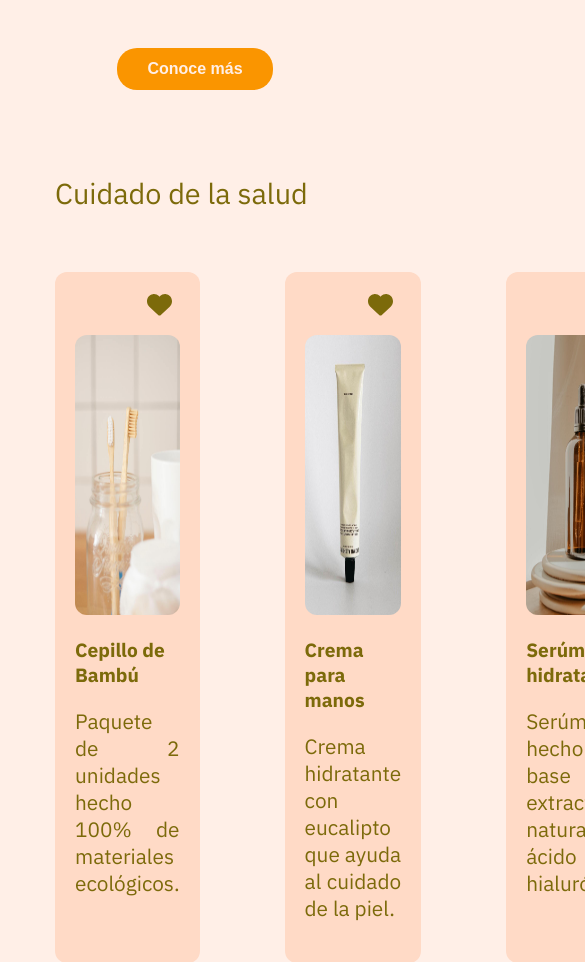
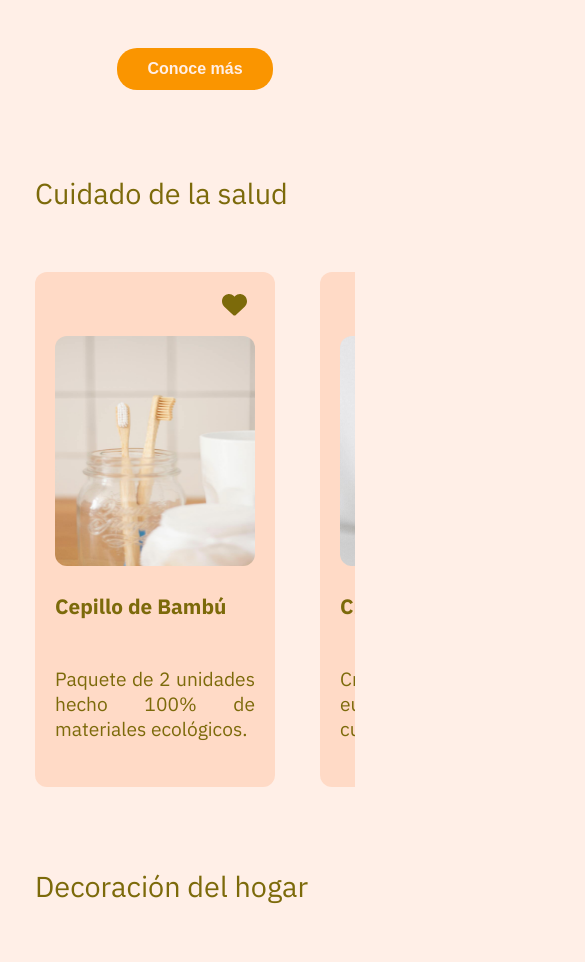
Before and after one commit to iamanyyeei/EcoStore-Sass-Basic, a plain HTML site: page index.html in a window 390 px wide. Shown: the part 910-1872 px from the top of the page, 585 px wide, since content can reach past the window. Drawn offline with Linux system fonts and the light colour scheme.

Commit message:
Scroll horizontal en la sección Decoracion del hogar y cuidados de la salud AVANZADO

```diff
--- a/index.html
+++ b/index.html
@@ -43,7 +43,7 @@
             </div>
         </article>
 
-        <section class="product-section">
+        <section>
             <div class="healtcare">
                 <h2>Cuidado de la salud</h2>
                 <div class="card-section">
--- a/scss/main.scss
+++ b/scss/main.scss
@@ -5,7 +5,7 @@ $primary-text-color: #7C6A0A;
 $extra-color: #FA9500;
 
 $font-stack: "IBM Plex Sans", serif;
-$paragraph: 1.3rem;
+$paragraph: 1.2rem;
 
 @mixin flexCenter ($direction, $justify, $align){
     display: flex;
@@ -142,7 +142,11 @@ article{
 section{
     width: auto;
     height: auto;
-    padding: 60px 55px 0;
+    padding: 60px 80px 0;
+
+    @media (max-width: 720px) {
+        padding: 60px 35px 0;
+    }
 
     h2{
         color: $primary-text-color;
@@ -159,27 +163,52 @@ section{
             display: grid;
             grid-template-columns: repeat(3, 1fr);
             grid-template-rows: auto;
+            justify-items: center;
             column-gap: 85px;
-            row-gap: 40px;
+            row-gap: 50px;
 
             margin: 40px 0 80px 0;
 
+            @media (max-width: 950px) {
+                column-gap: 45px;
+                row-gap: 50px;
+
+            }
+
+            @media (max-width: 800px) {
+                width: 100%;
+                height: auto;
+                display: flex;
+
+                overflow: hidden;
+                overflow-x: auto;
+                overscroll-behavior-x: contain;
+                scroll-snap-type: x proximity;
+
+            }
+
             .product{
-                width: auto;
+                width: 80%;
                 height: auto;
-                padding: 20px 20px;
+                display: grid;
+                padding: 20px;
 
                 background-color: $secondary-color;
                 border-radius: 12px;
 
                 color: $primary-text-color;
 
+                @media (max-width: 800px) {
+                    width: 240px;
+                    height: auto;
+                }
+
+
                 .heart-icon{
                     width: auto;
                     height: auto;
-                    @include flexCenter(row, flex-end,center);
+                    justify-self: end;
                     padding-right: 8px;
-                    padding-bottom: 8px;
                 }
 
                 img{
@@ -188,15 +217,23 @@ section{
                     margin-top: 10px;
                     border-radius: 12px;
                     object-fit: fill;
+
+                    @media (max-width: 800px) {
+                        width:200px;
+                        height: 230px;
+                    }
                 }
                 h3{
-                    font-size: 1.2rem;
+                    font-size: 1.3rem;
                 }
                 p{
                     font-size: $paragraph;
                     text-align: justify;
                 }
             }
+        }
+        .card-section::-webkit-scrollbar{
+            display: none;
         }
     }
 
```
Also changed, not shown: css/main.css, 1 other file.
